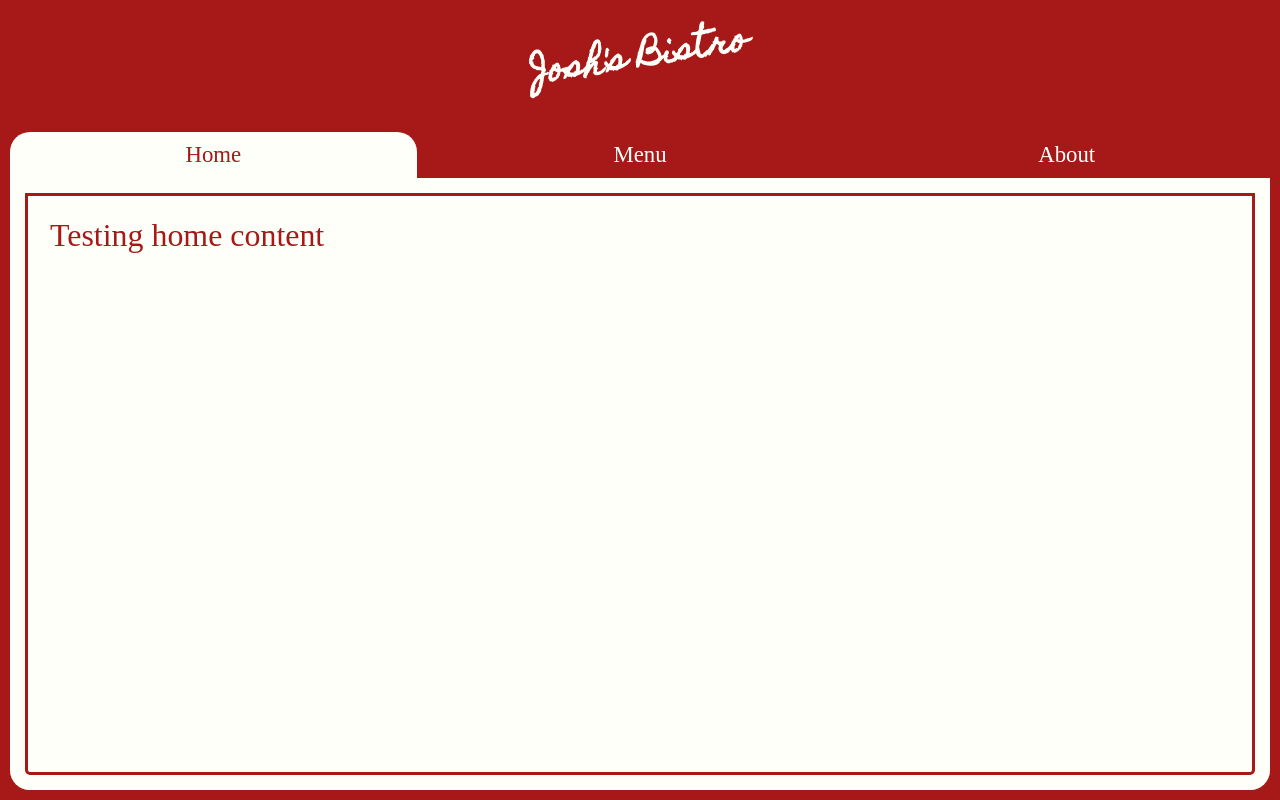
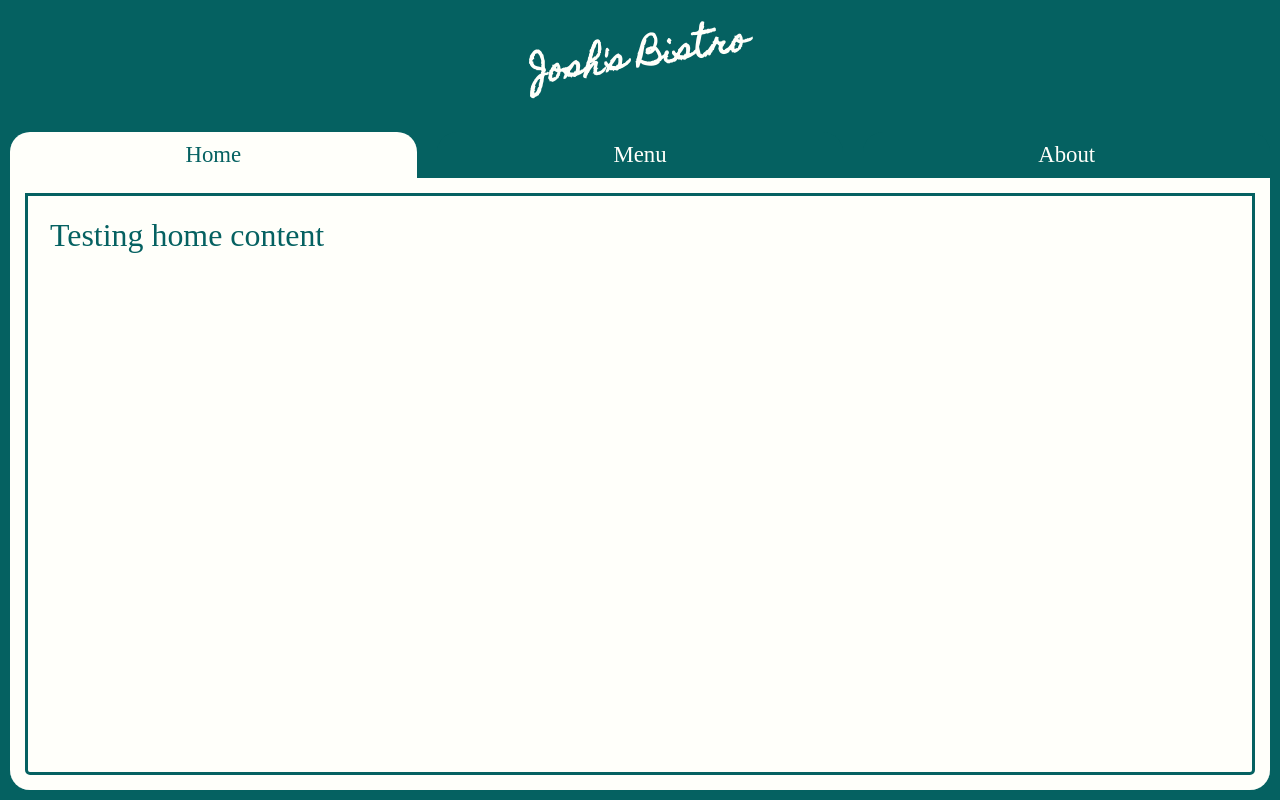
Before and after one commit to jsporle/odin-restaurant-page, a website built with webpack: page src/template.html in a window 1280 px wide. Built offline with nearby package versions, Linux system fonts and the light colour scheme; a web font is replaced by a local one.

Commit message:
style transition in and bg colour

```diff
--- a/src/index.js
+++ b/src/index.js
@@ -2,6 +2,20 @@ import "./styles.css";
 import { loadHome } from "./pages/home.js"
 import { loadMenu } from "./pages/menu.js"
 import { loadAbout } from "./pages/about.js"
+import { colourRandomizer, randomizeColor } from "./utilities/colourRandomizer.js"
+
+function initializePage() {
+    randomizeColor()
+
+    const homeBtn = document.querySelector('[data-page="home"]');
+    if (homeBtn) {
+        setActiveButton(homeBtn);
+        renderPage(loadHome);
+    }
+
+    document.body.classList.add("loaded");
+}
+
 
 function renderPage(importedPage) {
     content.textContent = "";
@@ -33,8 +47,4 @@ buttons.forEach(button => {
     });
 });
 
-const homeBtn = document.querySelector('[data-page="home"]');
-if (homeBtn) {
-    setActiveButton(homeBtn);
-    renderPage(loadHome);
-}
+initializePage();
--- a/src/styles.css
+++ b/src/styles.css
@@ -10,10 +10,15 @@
 
 html {
     font-size: 62.5%;
+    background-color: black;
 }
 
+
 :root {
-    --bg-main: rgb(167, 24, 24);
+    --r: 167;
+    --g: 24;
+    --b: 24;
+    --bg-main: rgb(var(--r), var(--g), var(--b));
     --text-main: rgb(255, 255, 250);
     --gap-main: 5em;
     /* --btn-border: 0.5em solid white;
@@ -24,13 +29,23 @@ html {
 }
 
 body {
-    background-color: var(--bg-main);
+    visibility: hidden;
+    background-color: black;
+    opacity: 0;
+    transition: opacity 1s ease-in-out, background-color 1s ease-in-out;
+
     color: var(--text-main);
     font-family: var(--font-main);
     font-size: var(--clamp-main);
     display: flex;
     flex-direction: column;
     min-height: 100vh;
+}
+
+body.loaded {
+    visibility: visible;
+    opacity: 1;
+    background-color: var(--bg-main);
 }
 
 header {
--- a/src/template.html
+++ b/src/template.html
@@ -4,6 +4,14 @@
     <meta charset="UTF-8">
     <meta name="viewport" content="width=device-width, initial-scale=1.0">
     <title>Josh's Bistro</title>
+    <style>
+        /* start on black to allow import */
+        body {
+            background-color: black;
+            opacity: 0;
+            margin: 0;
+        }
+    </style>
 </head>
 <body>
     <header>
--- /dev/null
+++ b/src/utilities/colourRandomizer.js
@@ -0,0 +1,9 @@
+export function randomizeColor() {
+    const r = Math.floor(Math.random() * 100);
+    const g = Math.floor(Math.random() * 100);
+    const b = Math.floor(Math.random() * 100);
+
+    document.documentElement.style.setProperty("--r", r);
+    document.documentElement.style.setProperty("--g", g);
+    document.documentElement.style.setProperty("--b", b);
+}
```
